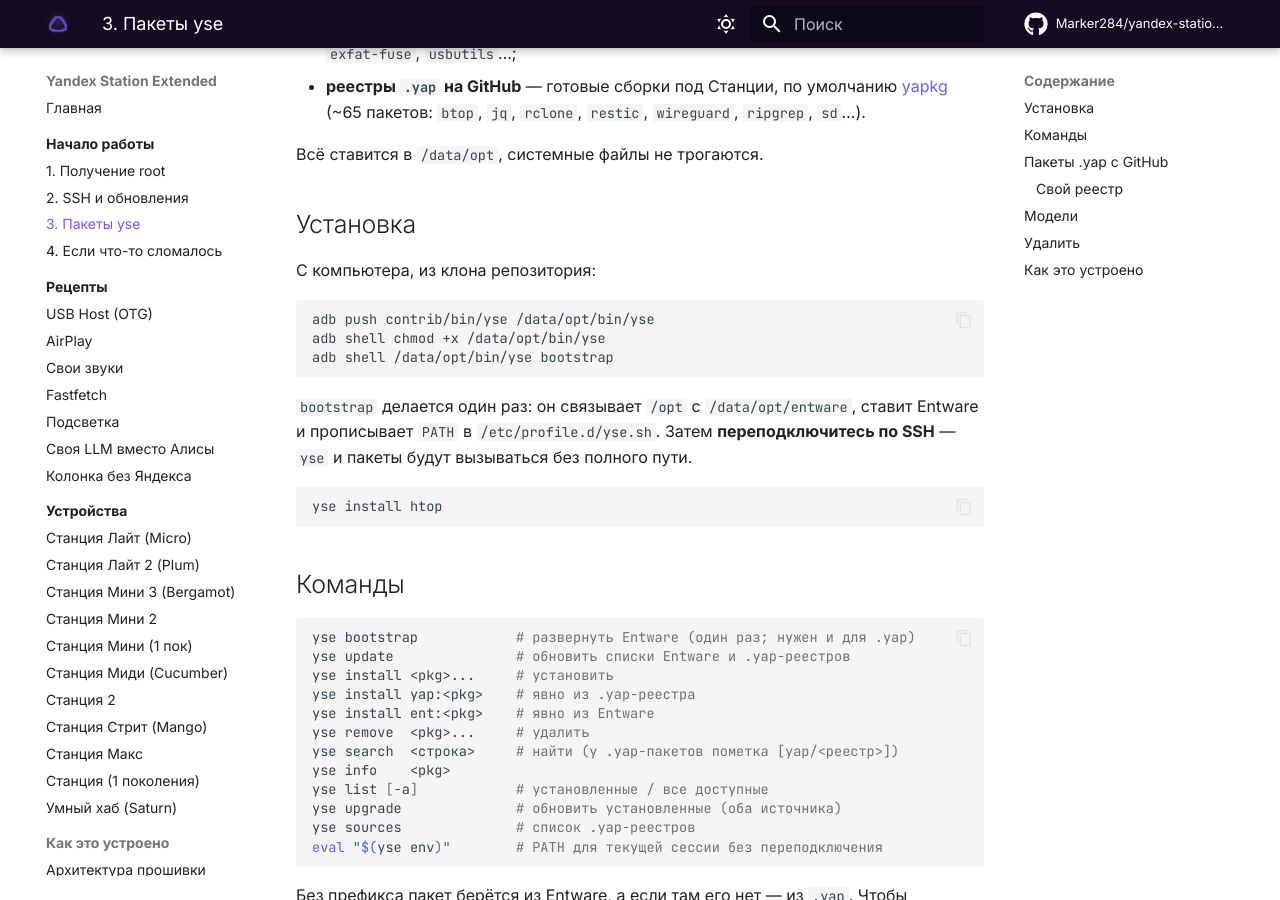
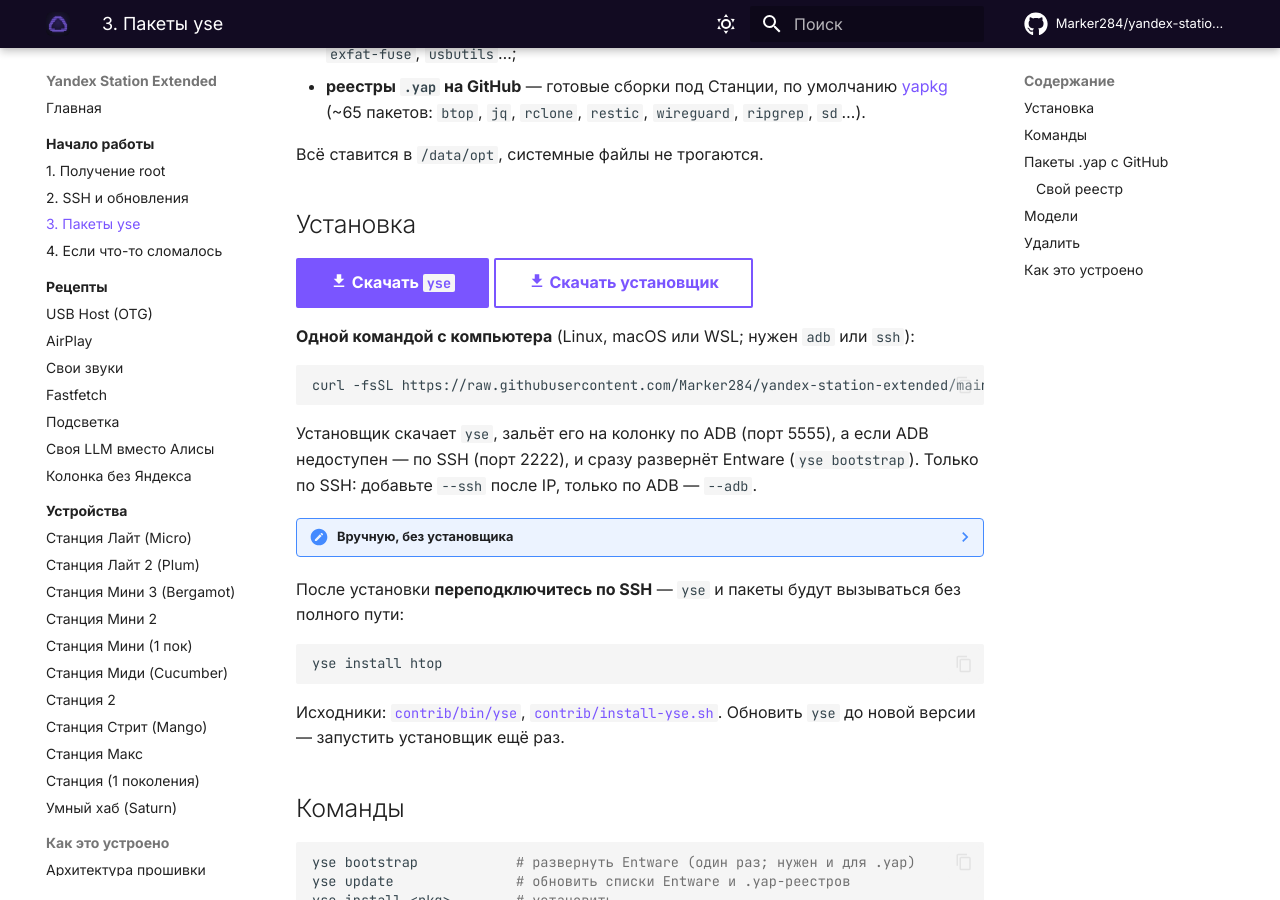
Before and after one commit to Kastle86/yandex-station-extended, an MkDocs documentation site: the page built from docs/start/packages.md, in a window 1280 px wide and 900 px high, scrolled down 206 px. Built offline with MkDocs 1.6.1 and Material for MkDocs 9.7.7, drawn with Linux system fonts in a browser that asks for light colours; comment, search, counter and statistics services are not loaded.

Commit message:
feat(yse): one-command installer and direct download links
contrib/install-yse.sh runs on a PC: fetches yse (local copy or GitHub),
pushes it over ADB (falls back to SSH :2222) and runs `yse bootstrap`.
Works as `curl … | sh -s -- <IP>`. The packages page now starts with
download buttons and the one-liner; contrib/README lists yse; yse itself
shows its download and docs URLs in help and `yse version`.

Co-Authored-By: Claude Opus 5.5 <noreply@anthropic.com>
Claude-Session: https://claude.ai/code/session_01Rduha993CJuEQ14cchh5tL

````diff
--- a/docs/start/packages.md
+++ b/docs/start/packages.md
@@ -12,21 +12,35 @@
 
 ## Установка
 
-С компьютера, из клона репозитория:
+[:material-download: Скачать `yse`](https://github.com/Marker284/yandex-station-extended/raw/main/contrib/bin/yse){ .md-button .md-button--primary }
+[:material-download: Скачать установщик](https://github.com/Marker284/yandex-station-extended/raw/main/contrib/install-yse.sh){ .md-button }
+
+**Одной командой с компьютера** (Linux, macOS или WSL; нужен `adb` или `ssh`):
 
 ```sh
-adb push contrib/bin/yse /data/opt/bin/yse
-adb shell chmod +x /data/opt/bin/yse
-adb shell /data/opt/bin/yse bootstrap
+curl -fsSL https://raw.githubusercontent.com/Marker284/yandex-station-extended/main/contrib/install-yse.sh | sh -s -- 192.168.1.120
 ```
 
-`bootstrap` делается один раз: он связывает `/opt` с `/data/opt/entware`, ставит Entware и
-прописывает `PATH` в `/etc/profile.d/yse.sh`. Затем **переподключитесь по SSH** — `yse` и
-пакеты будут вызываться без полного пути.
+Установщик скачает `yse`, зальёт его на колонку по ADB (порт 5555), а если ADB недоступен —
+по SSH (порт 2222), и сразу развернёт Entware (`yse bootstrap`). Только по SSH: добавьте
+`--ssh` после IP, только по ADB — `--adb`.
+
+??? note "Вручную, без установщика"
+    ```sh
+    adb push yse /data/opt/bin/yse
+    adb shell chmod +x /data/opt/bin/yse
+    adb shell /data/opt/bin/yse bootstrap
+    ```
+
+После установки **переподключитесь по SSH** — `yse` и пакеты будут вызываться без полного пути:
 
 ```sh
 yse install htop
 ```
+
+Исходники: [`contrib/bin/yse`](https://github.com/Marker284/yandex-station-extended/blob/main/contrib/bin/yse),
+[`contrib/install-yse.sh`](https://github.com/Marker284/yandex-station-extended/blob/main/contrib/install-yse.sh).
+Обновить `yse` до новой версии — запустить установщик ещё раз.
 
 ## Команды
 
````
Also changed, not shown: contrib/README.md (+1 -0 lines), 2 other files.
